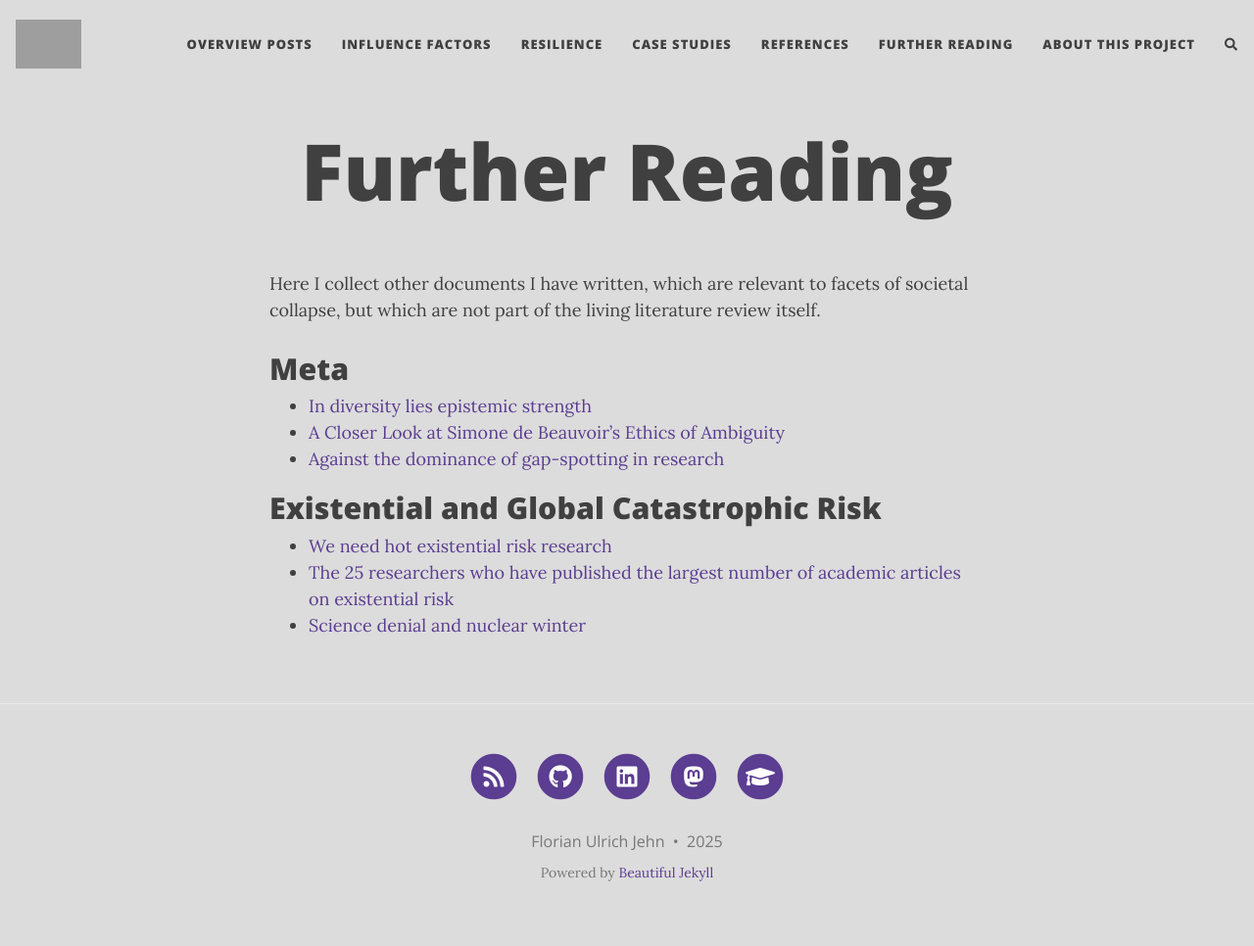
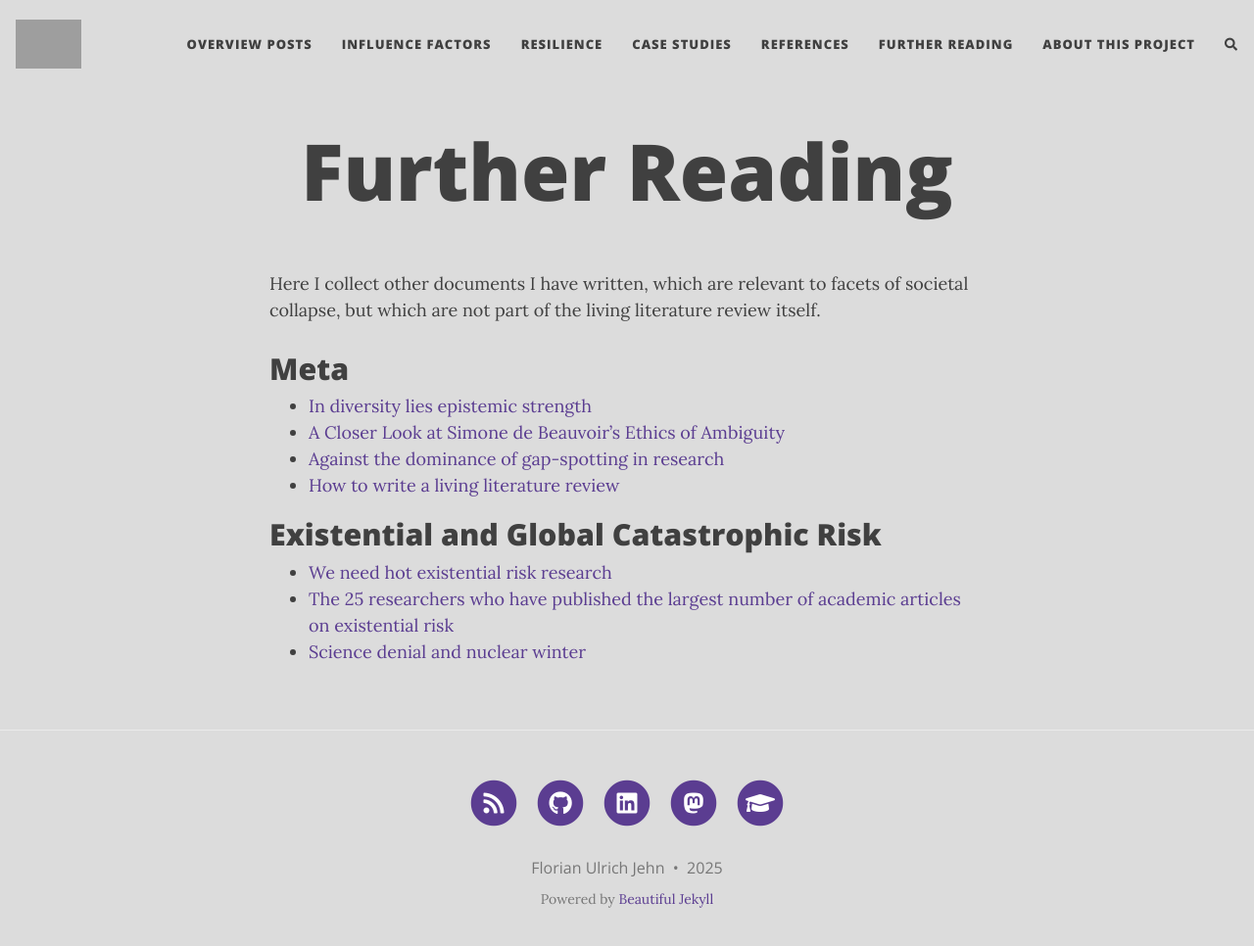
Before and after one commit to florianjehn/Societal_Collapse, a Jekyll site: the page built from further.md, in a window 1280 px wide and 979 px high. Shown: the top 966 px of the window at 98% size. Built offline with Jekyll 4.4.1, drawn with Linux system fonts in a browser that asks for light colours; nearby versions of some CDN libraries; comment, search, counter and statistics services are not loaded; grey boxes are pictures that could not be loaded.

Commit message:
Update further.md

```diff
--- a/further.md
+++ b/further.md
@@ -9,6 +9,7 @@ Here I collect other documents I have written, which are relevant to facets of s
 * [In diversity lies epistemic strength](https://florianjehn.github.io/Societal_Collapse/2023-01-16-diversity/)
 * [A Closer Look at Simone de Beauvoir's Ethics of Ambiguity](https://florianjehn.github.io/Societal_Collapse/2023-02-27-simone/)
 * [Against the dominance of gap-spotting in research](https://florianjehn.github.io/Societal_Collapse/2023-02-03-gap_spotting/)
+* [How to write a living literature review](https://florianjehn.github.io/Societal_Collapse/2025-04-22-write_review/)
 
 # Existential and Global Catastrophic Risk
 * [We need hot existential risk research](https://florianjehn.github.io/Societal_Collapse/2023-04-06-hot_research/)
```
